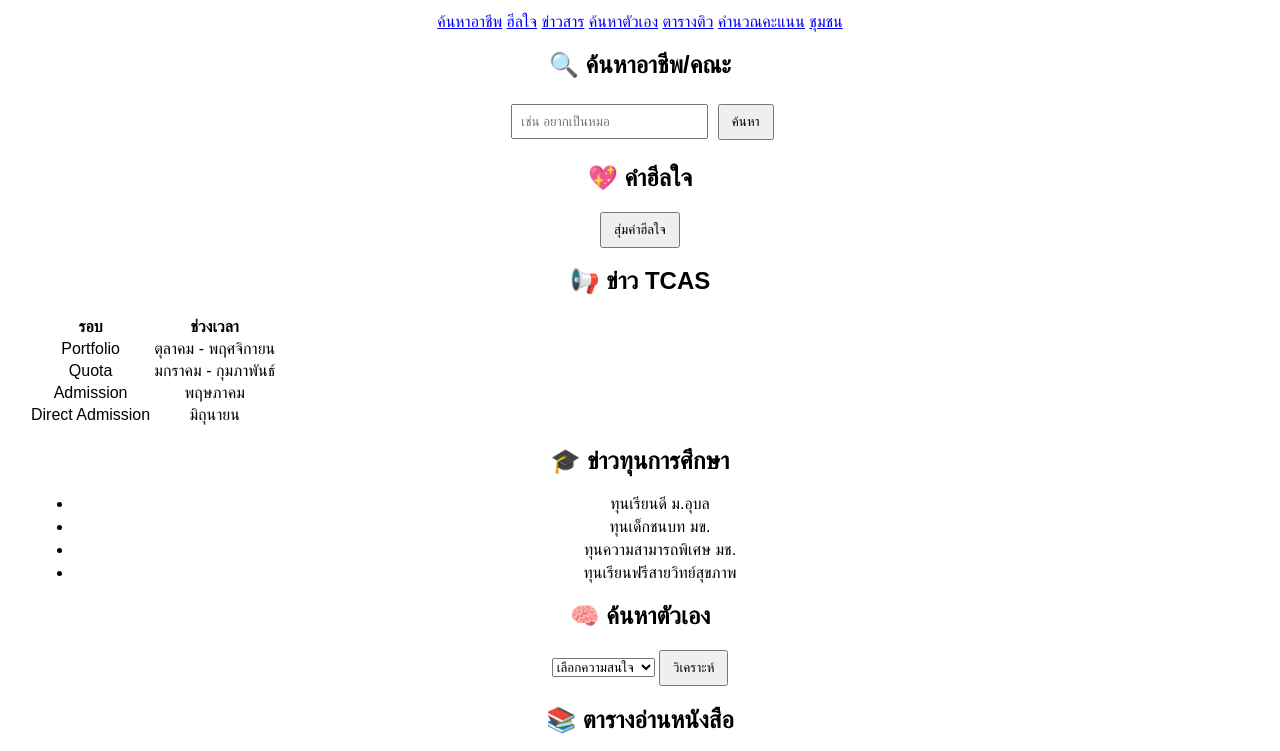
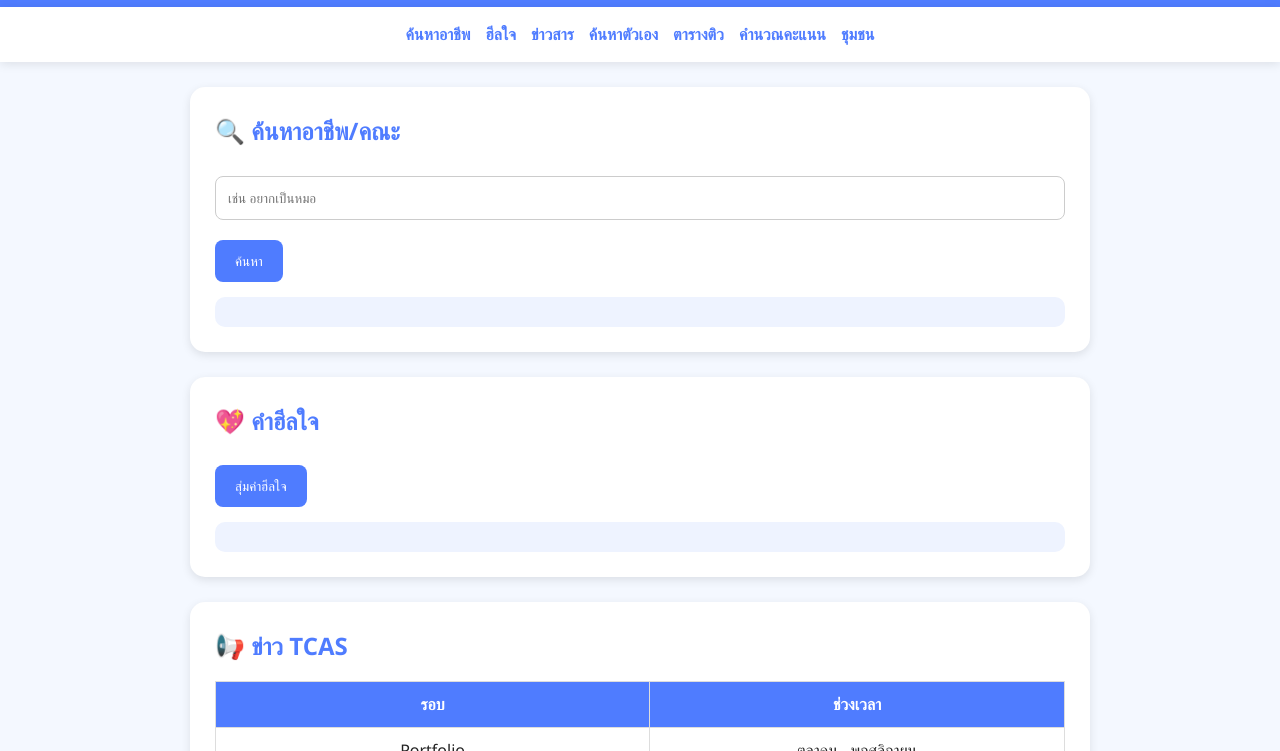
Before and after one commit to pxlirsen-droid/Dek70, a plain HTML site: page index.html in a window 1280 px wide. Shown: the part 130-881 px from the top of the page. Drawn offline with Linux system fonts and the light colour scheme.

Commit message:
Update style.css

```diff
--- a/style.css
+++ b/style.css
@@ -1,25 +1,118 @@
-body{
-    font-family: Arial;
-    text-align:center;
-    padding:20px;
-    transition:0.3s;
+*{
+margin:0;
+padding:0;
+box-sizing:border-box;
+font-family:'Segoe UI',sans-serif;
 }
 
-.dark{
-    background:#222;
-    color:white;
+body{
+background:#f4f8ff;
+color:#222;
+line-height:1.6;
 }
 
-input{
-    padding:8px;
-    margin:5px;
+header{
+background:#4f7cff;
+color:white;
+padding:30px;
+text-align:center;
+}
+
+nav{
+background:white;
+padding:15px;
+display:flex;
+justify-content:center;
+gap:15px;
+flex-wrap:wrap;
+box-shadow:0 2px 10px rgba(0,0,0,0.1);
+}
+
+nav a{
+text-decoration:none;
+color:#4f7cff;
+font-weight:bold;
+}
+
+nav a:hover{
+color:#2449c7;
+}
+
+.card{
+background:white;
+width:90%;
+max-width:900px;
+margin:25px auto;
+padding:25px;
+border-radius:15px;
+box-shadow:0 3px 10px rgba(0,0,0,0.1);
+}
+
+h2{
+margin-bottom:15px;
+color:#4f7cff;
+}
+
+input,
+select{
+width:100%;
+padding:12px;
+margin:10px 0;
+border:1px solid #ccc;
+border-radius:8px;
 }
 
 button{
-    padding:8px 12px;
-    cursor:pointer;
+background:#4f7cff;
+color:white;
+border:none;
+padding:12px 20px;
+border-radius:8px;
+cursor:pointer;
+margin-top:10px;
 }
 
-li{
-    margin:5px;
+button:hover{
+background:#2449c7;
 }
+
+table{
+width:100%;
+border-collapse:collapse;
+margin-top:15px;
+}
+
+table th,
+table td{
+border:1px solid #ddd;
+padding:10px;
+text-align:center;
+}
+
+table th{
+background:#4f7cff;
+color:white;
+}
+
+ul{
+padding-left:20px;
+margin-top:10px;
+}
+
+#careerResult,
+#quoteText,
+#quizResult,
+#studyPlan,
+#scoreResult{
+margin-top:15px;
+padding:15px;
+background:#eef3ff;
+border-radius:10px;
+}
+
+footer{
+text-align:center;
+padding:20px;
+margin-top:30px;
+background:white;
+}
```
